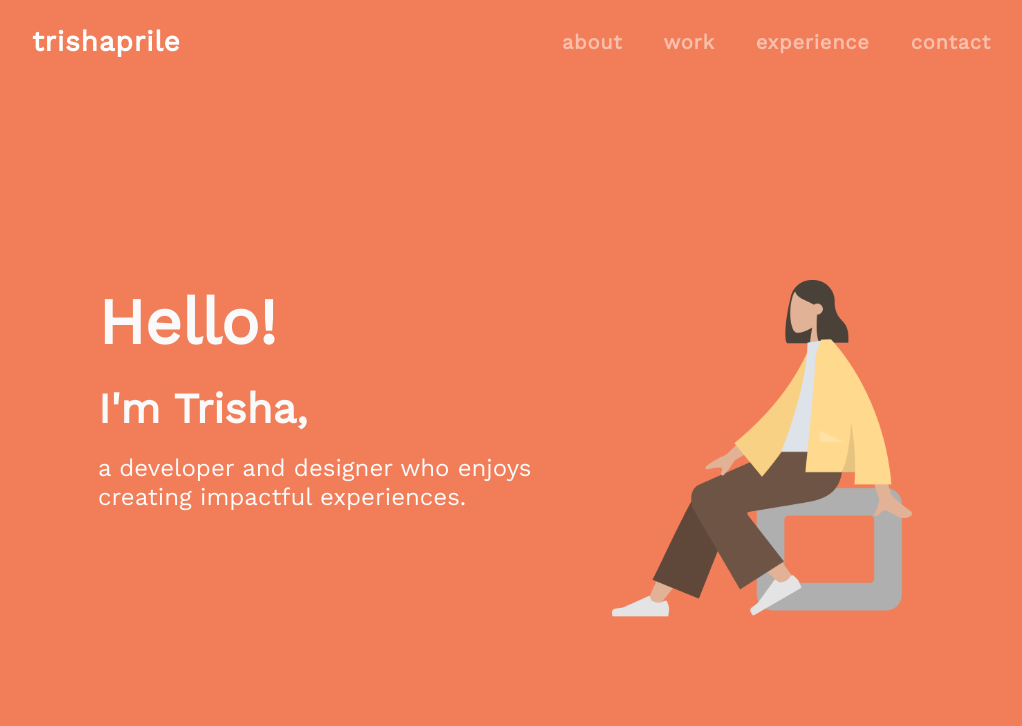
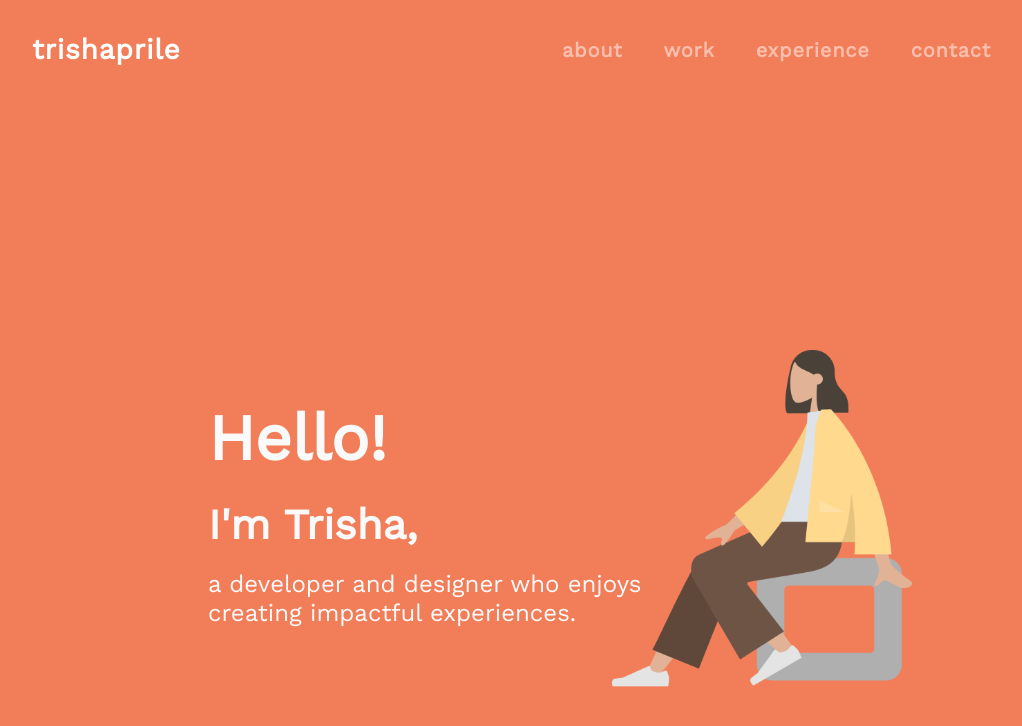
Before and after one commit to trishaprile/trishaprile, a React (Create React App) app: page / in a window 1280 px wide. Shown: the top 726 px of the page, without its empty margins (112-1134 px from the left). Built offline with nearby package versions, Linux system fonts and the light colour scheme.

Commit message:
Fix cover

```diff
--- a/src/App.css
+++ b/src/App.css
@@ -1,6 +1,9 @@
 html, body {
   margin: 0px;
   height: 100%;
+}
+#portfolio {
+  font-family: 'Work Sans', sans-serif;
 }
 .cover {
   position:absolute;
@@ -8,10 +11,9 @@ html, body {
   height: 100%;
   background-color: #F27E59;
   color: #FAFAFA;
-  font-family: 'Work Sans', sans-serif;
 }
 header {
-  padding: 0.5em 8em;
+  padding: 1em 8em;
   letter-spacing: 0.05em;
 }
 .logo {
@@ -25,27 +27,27 @@ header {
 }
 .introduction {
   position: absolute;
-  width: 700px;
+  width: 800px;
   text-align: left;
 }
 .introduction h1 {
   position: absolute;
-  left: 30%;
-  top: 200px;
+  left: 40%;
+  top: 300px;
   font-size: 64px;
   font-weight: bold;
 }
 .introduction h2 {
   position: absolute;
-  left: 30%;
-  top: 300px;
+  left: 40%;
+  top: 400px;
   font-size: 42px;
   font-weight: 600;
 }
 .introduction h3 {
   position: absolute;
-  left: 30%;
-  top: 370px;
+  left: 40%;
+  top: 470px;
   font-size: 24px;
   font-weight: 500;
 }
@@ -53,11 +55,16 @@ header {
   position: absolute;
   width: 300px;
   right: 20%;
-  top: 280px;
+  top: 350px;
 }
-
-.about {
-  padding: 50px;
+#about {
+  /* position:absolute;
+  width: 100%;
+  height: 100%; */
+  background-color: #FFFFFF;
+  /* color: #DADADA;
+  position: absolute;
+  left: 0; right: 0; bottom: 0; */
 }
 p {
   font-size: 26px;
--- a/src/App.js
+++ b/src/App.js
@@ -5,7 +5,7 @@ import illustration from './img/me.png';
 
 function App() {
   return (
-    <div className="portfolio">
+    <div id="portfolio">
       <div className="cover">
         <header>
           <Navbar variant="dark">
@@ -27,16 +27,16 @@ function App() {
           <h3>a developer and designer who enjoys creating impactful experiences.</h3>
         </div>
         <img className="illustration" src={illustration} alt="Me"/>
-
       </div>
 
-      {/* <div className="about">
+      <div id="about">
+        <h1>about</h1>
         <p>I’m a 20 year old student (she/her) from Orange County, California who aspires to be an innovative creator in the field of technology.
         Currently, I am pursuing a B.S. in Informatics with a minor in Education at the University of California, Irvine. My major involves the study and practice of human
         computer interaction, software design, and human behavior with an emphasis on people and design.
         I’m passionate about software development, UI/UX design and research, and project management with a focus on education, accessibility, and human-centered design.
         In my free time, I enjoy journaling, hiking, playing games, watching films, and discovering new places.</p>
-      </div> */}
+      </div>
     </div>
   );
 }
```
